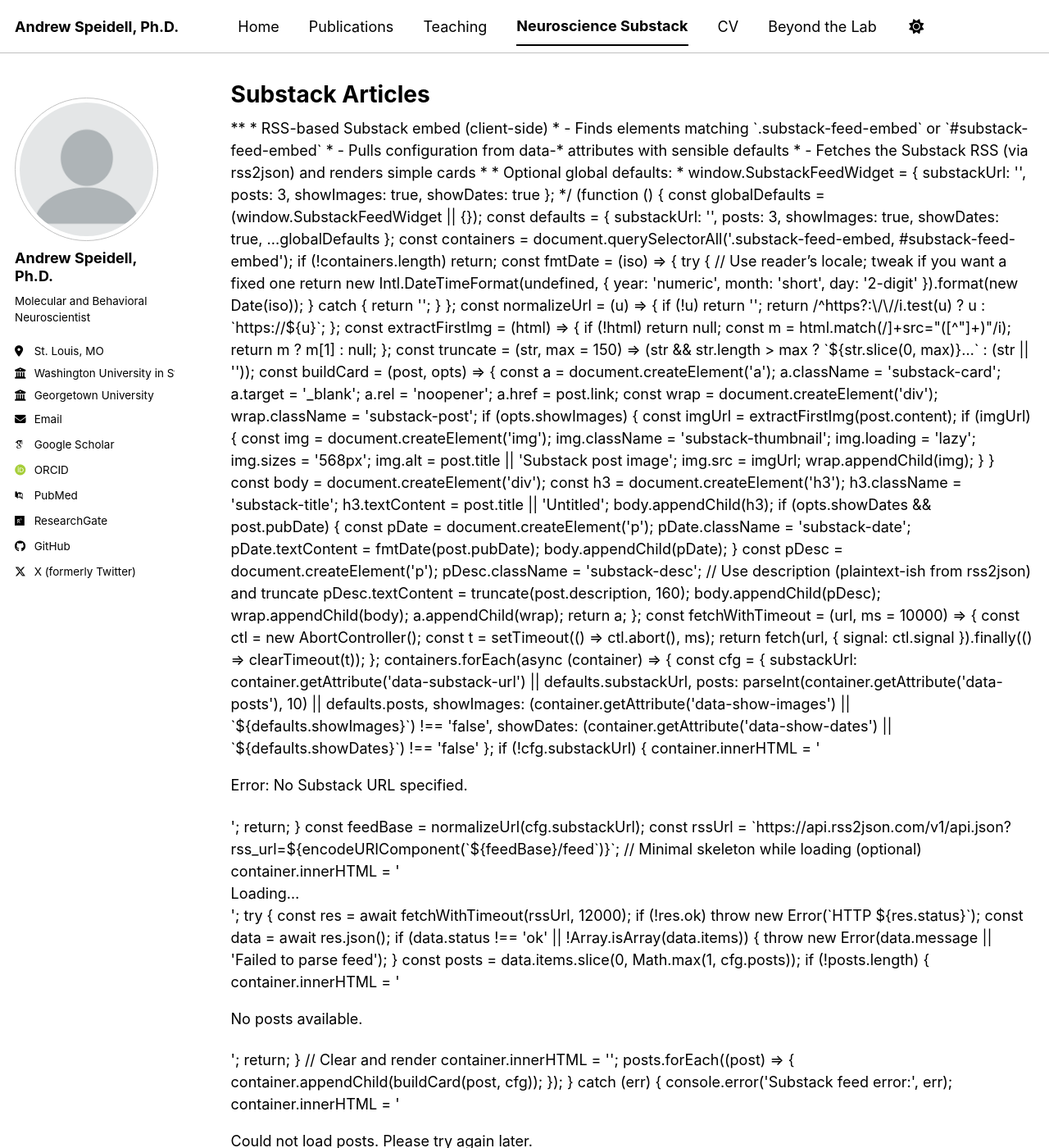
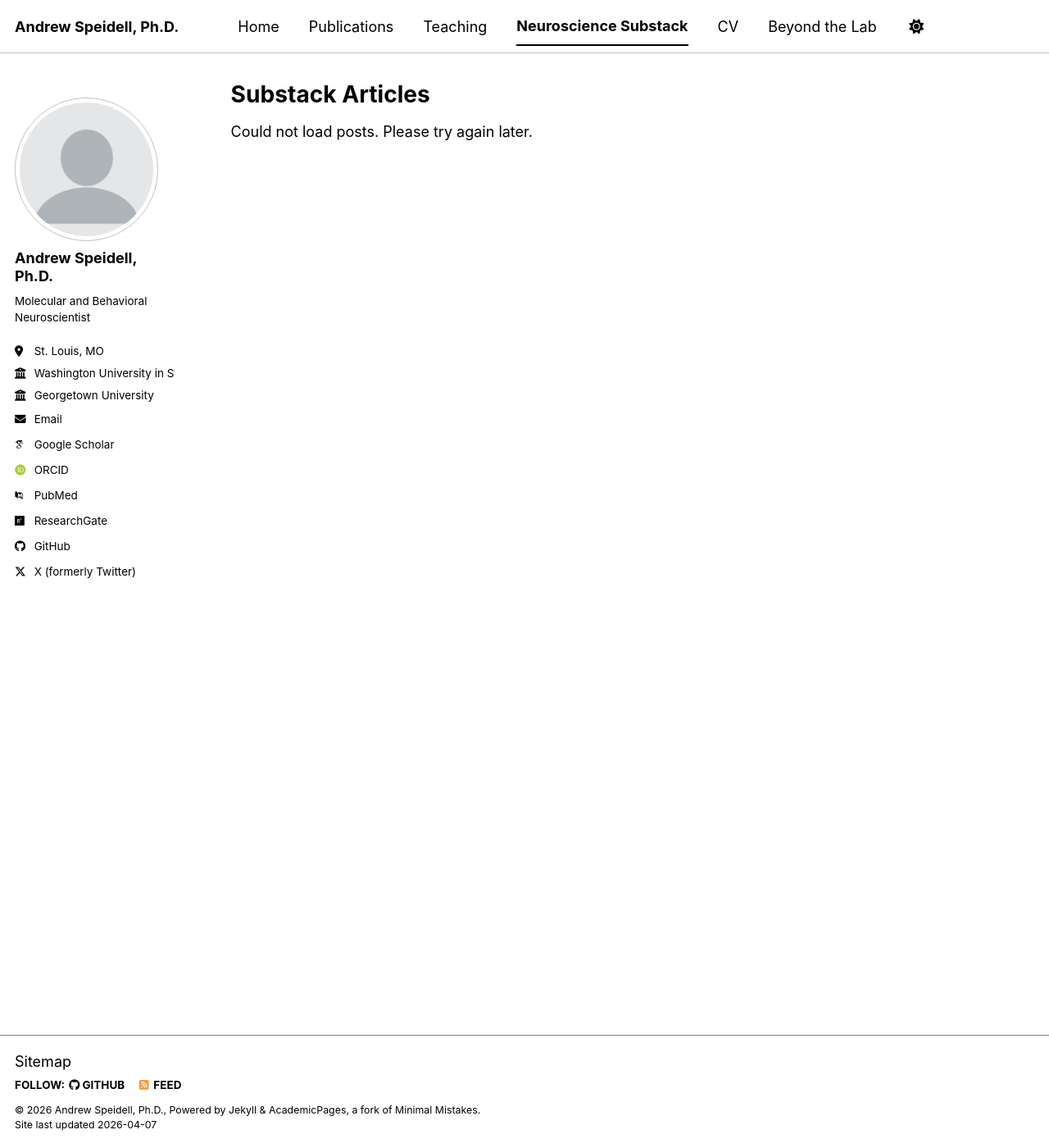
Before and after one commit to Speidell/speidell.github.io, a Jekyll site: the page built from _pages/year-archive.html, in a window 1280 px wide and 1400 px high. Shown: the whole window at 82% size. Built offline with Jekyll 4.4.1, drawn with Linux system fonts in a browser that asks for light colours; some web fonts are replaced; a script bundle is joined from its source files by our own code; library files that are not in the unit come from our copies.

Commit message:
Update year-archive.html

```diff
--- a/_pages/year-archive.html
+++ b/_pages/year-archive.html
@@ -7,16 +7,14 @@
   - /wordpress/blog-posts/
 ---
 
-<!-- Basic usage -->
-**
- * RSS-based Substack embed (client-side)
- * - Finds elements matching `.substack-feed-embed` or `#substack-feed-embed`
- * - Pulls configuration from data-* attributes with sensible defaults
- * - Fetches the Substack RSS (via rss2json) and renders simple cards
- *
- * Optional global defaults:
- *   window.SubstackFeedWidget = { substackUrl: '', posts: 3, showImages: true, showDates: true };
- */
+<div id="substack-feed-embed"
+     data-substack-url="https://speidell.substack.com"
+     data-posts="10"
+     data-show-images="true"
+     data-show-dates="true">
+</div>
+
+<script>
 (function () {
   const globalDefaults = (window.SubstackFeedWidget || {});
   const defaults = {
@@ -32,7 +30,6 @@
 
   const fmtDate = (iso) => {
     try {
-      // Use reader’s locale; tweak if you want a fixed one
       return new Intl.DateTimeFormat(undefined, { year: 'numeric', month: 'short', day: '2-digit' }).format(new Date(iso));
     } catch {
       return '';
@@ -91,7 +88,6 @@
 
     const pDesc = document.createElement('p');
     pDesc.className = 'substack-desc';
-    // Use description (plaintext-ish from rss2json) and truncate
     pDesc.textContent = truncate(post.description, 160);
     body.appendChild(pDesc);
 
@@ -122,7 +118,6 @@
     const feedBase = normalizeUrl(cfg.substackUrl);
     const rssUrl = `https://api.rss2json.com/v1/api.json?rss_url=${encodeURIComponent(`${feedBase}/feed`)}`;
 
-    // Minimal skeleton while loading (optional)
     container.innerHTML = '<div class="substack-skeleton">Loading…</div>';
 
     try {
@@ -140,7 +135,6 @@
         return;
       }
 
-      // Clear and render
       container.innerHTML = '';
       posts.forEach((post) => {
         container.appendChild(buildCard(post, cfg));
@@ -151,3 +145,4 @@
     }
   });
 })();
+</script>
```
